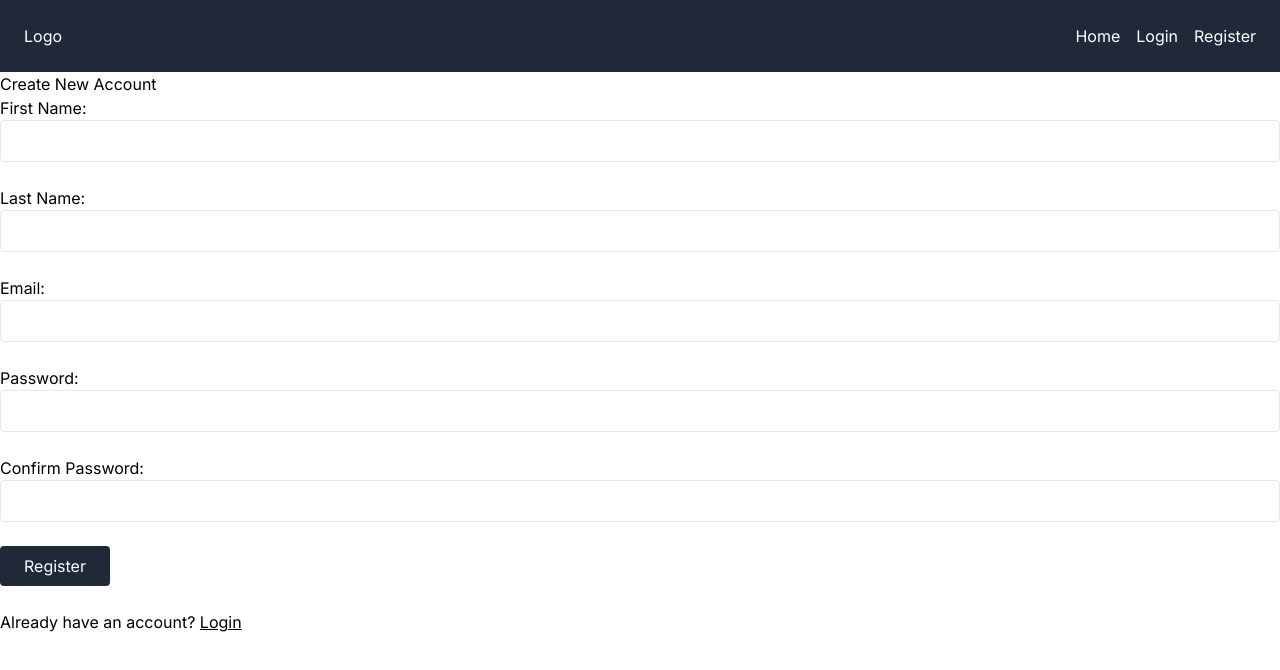
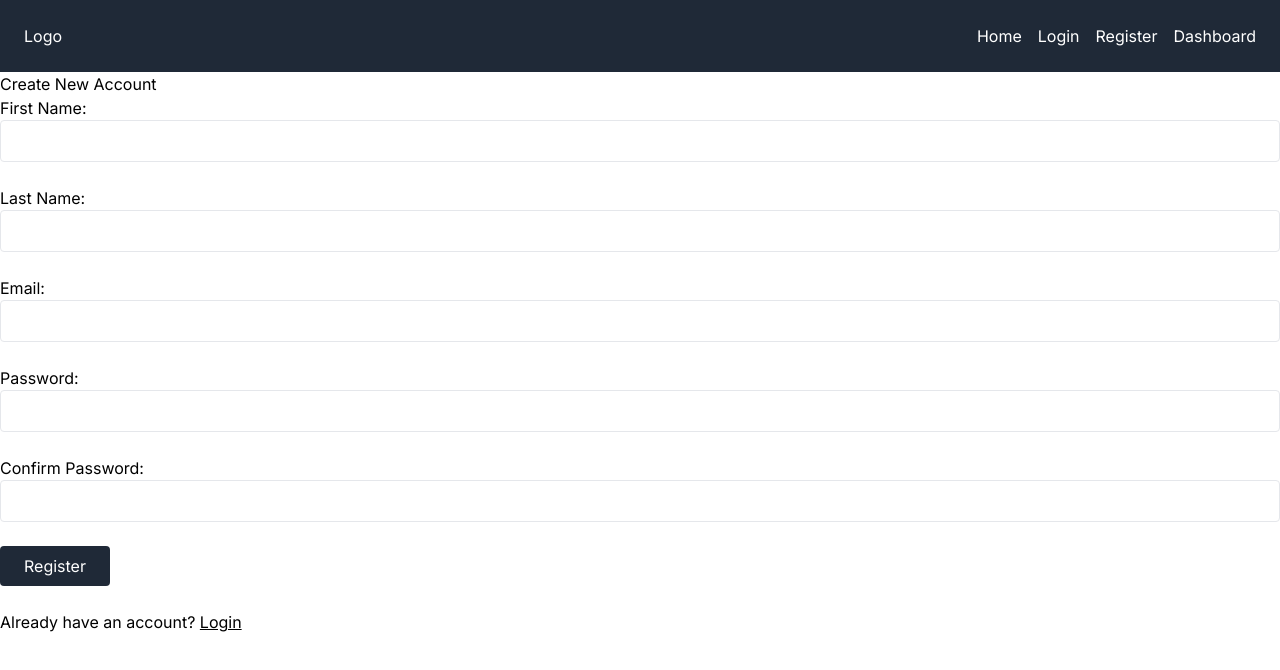
Before and after one commit to mattkiggen/pcstore, a Next.js app in the folder frontend/: page /register in a window 1280 px wide. Shown: the top 670 px of the page. Built offline with nearby package versions, Linux system fonts and the light colour scheme.

Commit message:
add temp dashboard link

```diff
--- a/frontend/components/Navbar.js
+++ b/frontend/components/Navbar.js
@@ -8,6 +8,7 @@ export default function Navbar() {
     { href: '/', name: 'Home' },
     { href: '/login', name: 'Login' },
     { href: '/register', name: 'Register' },
+    { href: '/dashboard', name: 'Dashboard' },
   ];
 
   const listCss = `w-full ${
```
